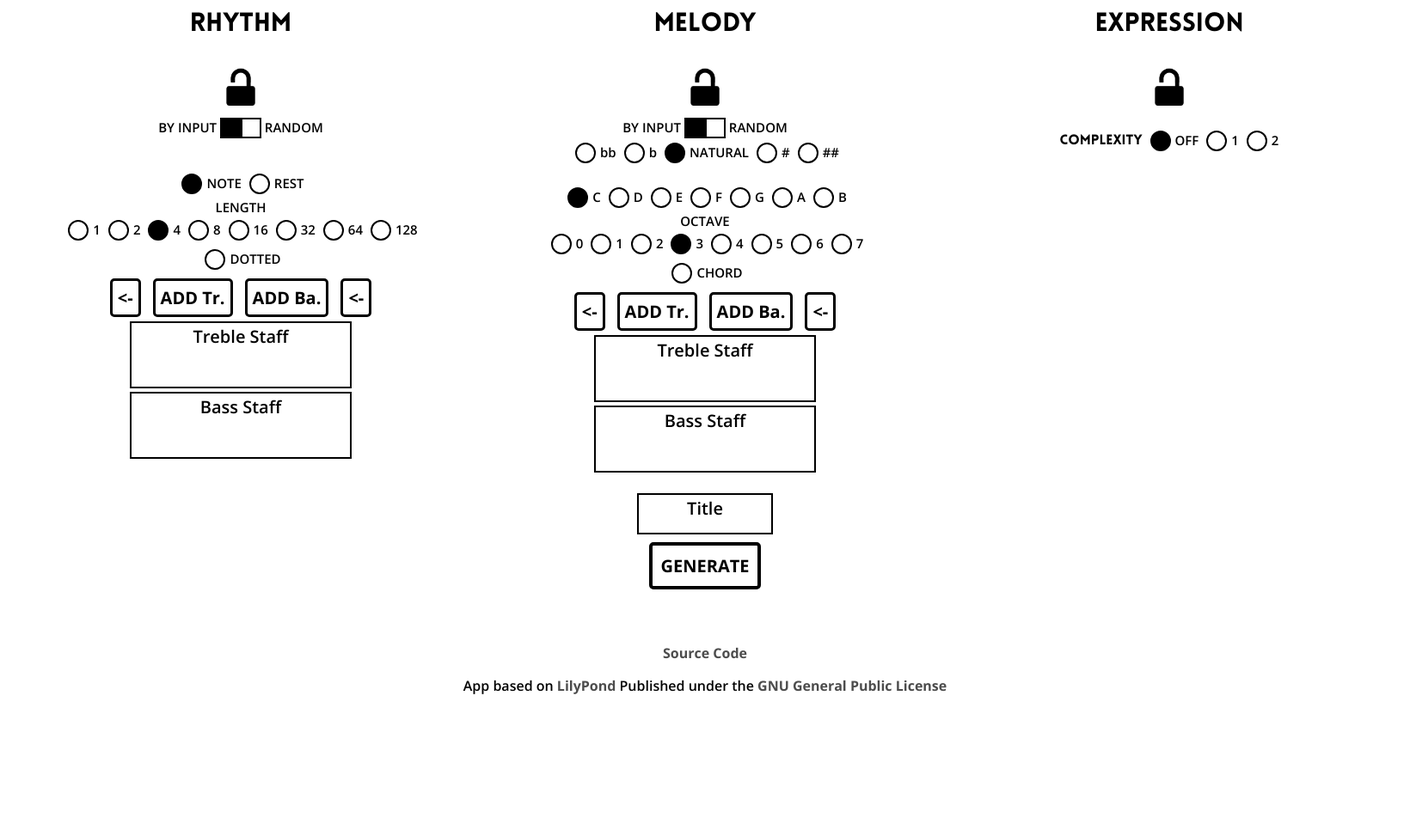
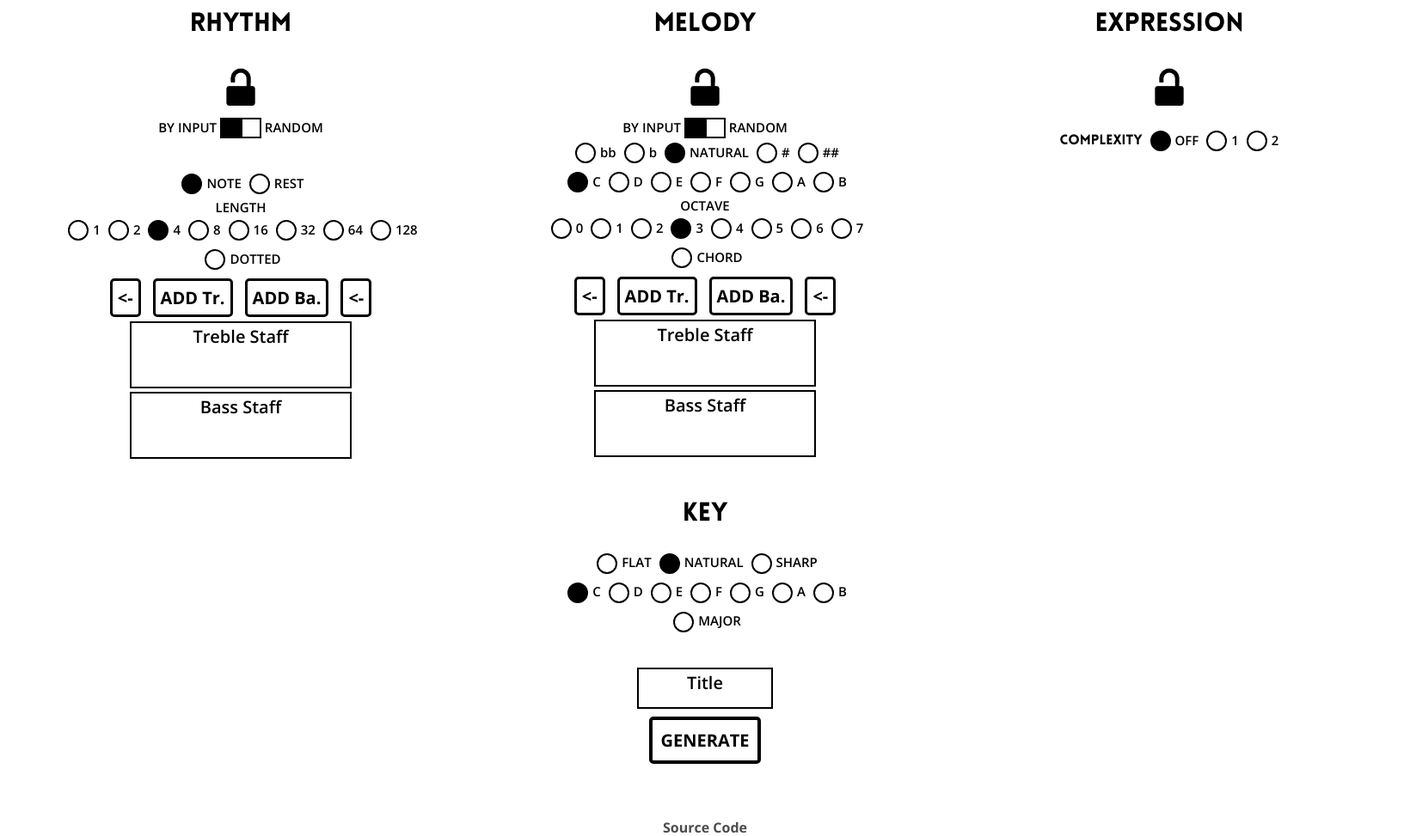
Before and after one commit to keiwando/MusicGenerator, a Flask app: page / in a window 1640 px wide. Shown: the part 167-1140 px from the top of the page at 86% size. Before the commit the page ends 975 px from the top, so only its background shows below. Run offline with Flask 2, Linux system fonts and the light colour scheme; some libraries are stand-ins or nearby versions; some web fonts are replaced.

Commit message:
started adding key Input

```diff
--- a/app.py
+++ b/app.py
@@ -67,7 +67,11 @@ def home():
             melodyBass = request.form['hidden-melody-bass']
             expTreble = request.form['hidden-expression-treble']
             expBass = request.form['hidden-expression-bass']
-            MG.writeSheet(title,rhyCompl,melCompl,expCompl,rhythmTreble,rhythmBass,melodyTreble,melodyBass,expTreble,expBass)
+
+            keyAcc = request.form['key-accidental']
+            keyTone = request.form['base-key']
+            keyMinMaj = request.form['major-minor']
+            MG.writeSheet(title,rhyCompl,melCompl,expCompl,rhythmTreble,rhythmBass,melodyTreble,melodyBass,expTreble,expBass,keyAcc,keyTone,keyMinMaj)
             compileFile.compile()
             return serve_static("Sheet.pdf")
         else:
--- a/static/js/main.js
+++ b/static/js/main.js
@@ -350,6 +350,18 @@ $(document).ready(function(){
 		});
 	}
 
+	if($('#major-minor').length > 0){
+		$('#major-minor').click(function(){
+			var label = $('#major-minor-label');
+			var value = label.text();
+			if(value == 'MAJOR'){
+				label.html("<span></span>MINOR");
+			}else{
+				label.html("<span></span>MAJOR");
+			}
+		});
+	}
+
 	//setup radio button lists
 
 	function checkNextRadioButton(parentObject){
--- a/templates/home.html
+++ b/templates/home.html
@@ -150,8 +150,6 @@
               </div>
 
 
-
-                <br>
                 <div id="tone-Choice">
                   <input type="radio" name="base-tone" id="base-tone-c" value="c" checked>
                     <label for="base-tone-c"><span></span>C</label></input>
@@ -261,9 +259,41 @@
 
         </div>
 
+        <form id="mainForm" action="." method="POST">
+          <h2>KEY</h2>
 
+          <div id="key-accidental-Choice">
+            <input type="radio" name="key-accidental" id="key-acc-flat" value="es">
+              <label for="key-acc-flat" ><span></span>FLAT</label></input>
+            <input type="radio" name="key-accidental" id="key-acc-natural" value="" checked>
+              <label for="key-acc-natural" ><span></span>NATURAL</label></input>
+            <input type="radio" name="key-accidental" id="key-acc-sharp" value="is">
+              <label for="key-acc-sharp" ><span></span>SHARP</label></input>
+          </div>
 
-        <form id="mainForm" action="." method="POST">
+          <div id="key-Choice">
+            <input type="radio" name="base-key" id="base-key-c" value="c" checked>
+              <label for="base-key-c"><span></span>C</label></input>
+            <input type="radio" name="base-key" id="base-key-d" value="d">
+              <label for="base-key-d"><span></span>D</label></input>
+            <input type="radio" name="base-key" id="base-key-e" value="e">
+              <label for="base-key-e"><span></span>E</label></input>
+            <input type="radio" name="base-key" id="base-key-f" value="f">
+              <label for="base-key-f"><span></span>F</label></input>
+            <input type="radio" name="base-key" id="base-key-g" value="g">
+              <label for="base-key-g"><span></span>G</label></input>
+            <input type="radio" name="base-key" id="base-key-a" value="a">
+              <label for="base-key-a"><span></span>A</label></input>
+            <input type="radio" name="base-key" id="base-key-b" value="b">
+              <label for="base-key-b"><span></span>B</label></input>
+          </div>
+
+          <input type="checkbox" name="major-minor" id="major-minor" value=".">
+            <label id="major-minor-label" for="major-minor"><span></span>MAJOR</label>
+          </input>
+
+          <br><br><br>
+
           <textarea id="title" name="title" placeholder="Title"></textarea>
           <br>
           <input class="button randomButton" id="mainSubmit" type="submit" name="randomFile" value="GENERATE"></input>
```
Also changed, not shown: MusicGenerator.py (+26 -9 lines), 1 other file.
